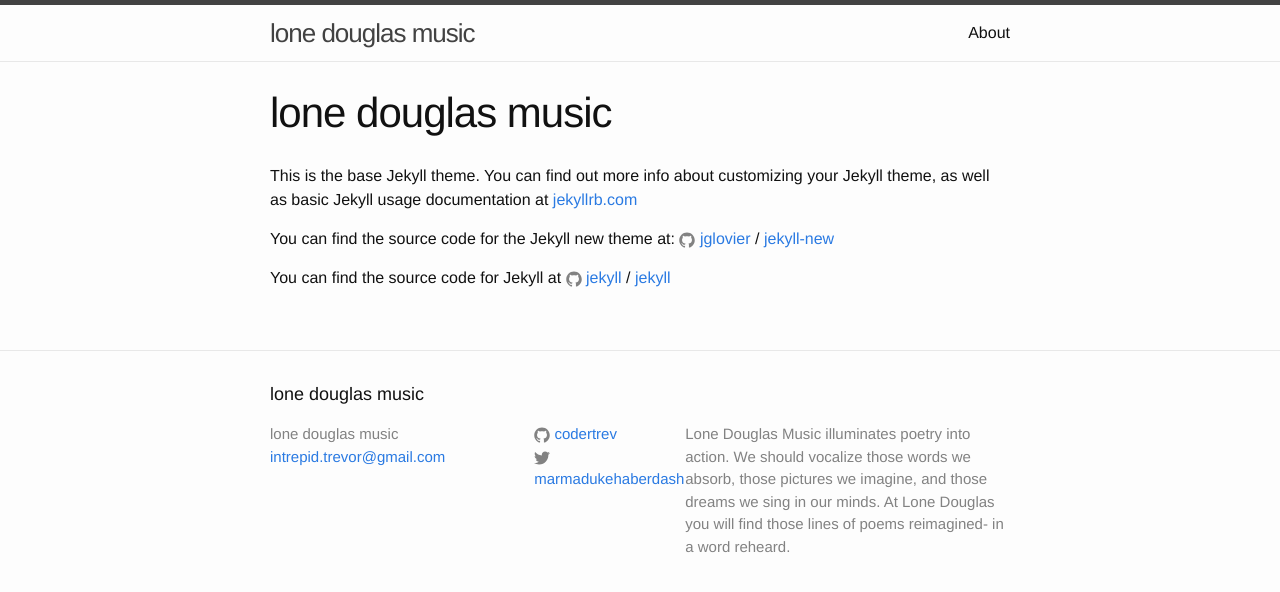
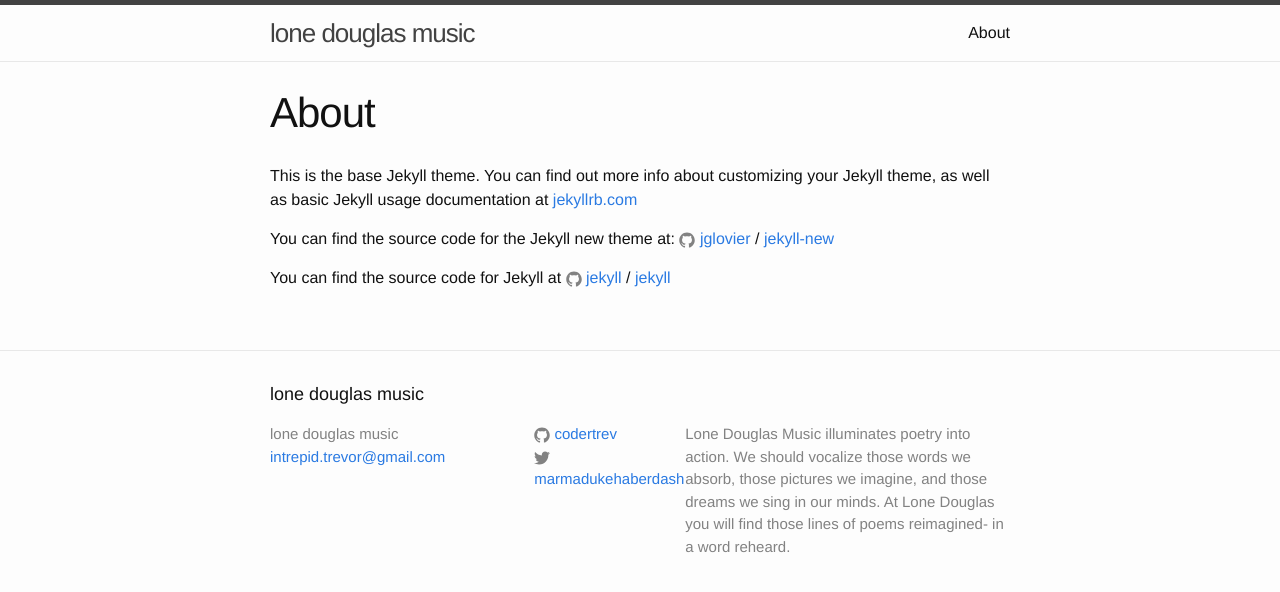
Before and after one commit to codertrev/coder-trev.github.io, a Jekyll site: the page built from about.md, in a window 1280 px wide. Shown: the top 592 px of the page. Built offline with Jekyll 4.4.1, drawn with Linux system fonts in a browser that asks for light colours.

Commit message:
Create page.html

```diff
--- a/_layouts/page.html
+++ b/_layouts/page.html
@@ -4,7 +4,7 @@
 <article class="post">
 
   <header class="post-header">
-    <h1 class="post-title">lone douglas music</h1>
+    <h1 class="post-title">{{ page.title }}</h1>
   </header>
 
   <div class="post-content">
```
